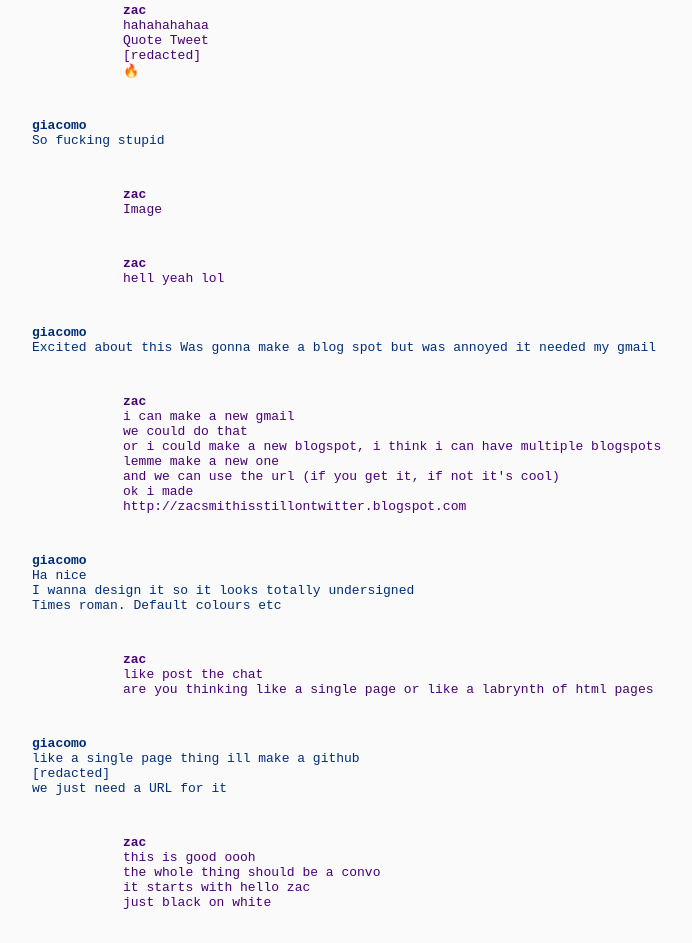
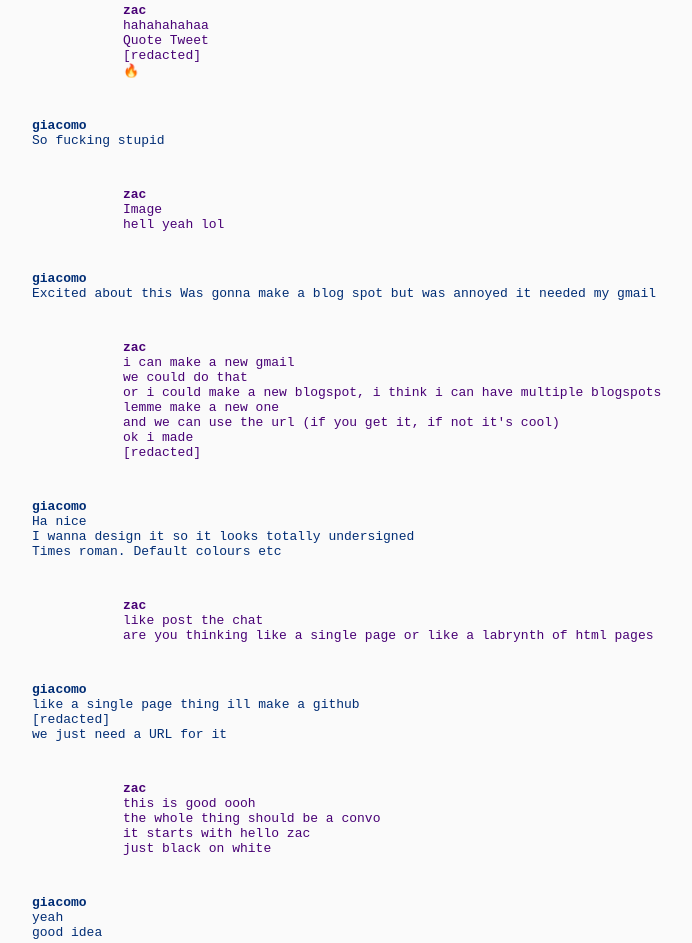
Before and after one commit to GiacomoPope/zacsmithisontwitter, a plain HTML site: page index.html in a window 1280 px wide. Shown: the part 5009-5952 px from the top of the page, without its empty margins (8-700 px from the left). Drawn offline with Linux system fonts and the light colour scheme.

Commit message:
Update index.html

```diff
--- a/index.html
+++ b/index.html
@@ -222,9 +222,8 @@ Quote Tweet<br>
 </p>
 <p class="giacomo"><b>giacomo</b><br>So fucking stupid
 </p>
-<p class="zac"><b>zac</b><br>Image
-</p>
-<p class="zac"><b>zac</b><br>hell yeah lol
+<p class="zac"><b>zac</b><br>Image<br>
+hell yeah lol
 </p>
 <p class="giacomo"><b>giacomo</b><br>
 Excited about this
@@ -236,7 +235,7 @@ or i could make a new blogspot, i think i can have multiple blogspots<br>
 lemme make a new one<br>
 and we can use the url (if you get it, if not it's cool)<br>
 ok i made<br>
-http://zacsmithisstillontwitter.blogspot.com
+[redacted]
 </p>
 <p class="giacomo"><b>giacomo</b><br>Ha nice<br>
 I wanna design it so it looks totally undersigned<br>
@@ -280,7 +279,7 @@ distracted
 <p class="giacomo"><b>giacomo</b><br>Nope
 </p>
 <p class="zac"><b>zac</b><br>should i buy it yes/noo<br>
-http://zacsmithisstillontwitter.com
+[redacted]
 </p>
 <p class="giacomo"><b>giacomo</b><br>Let’s split it<br>
 I’ll send you money on PayPal
```
